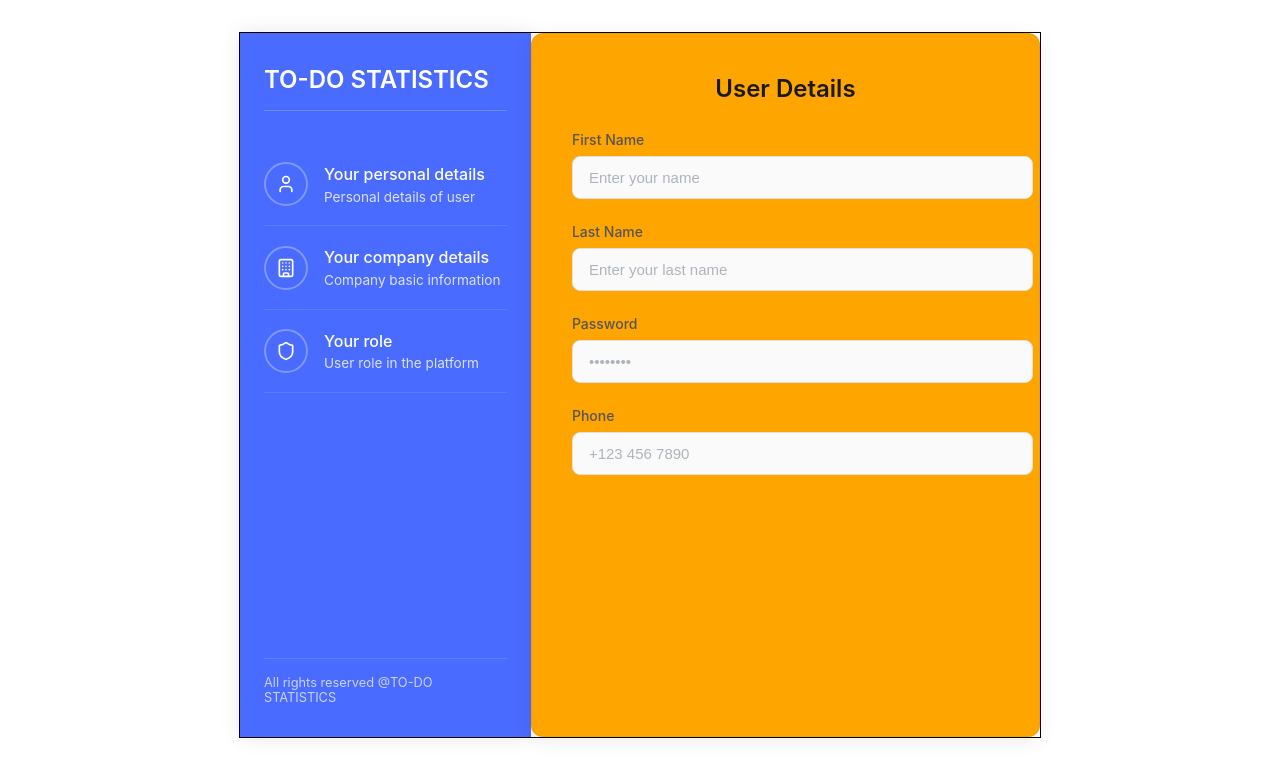
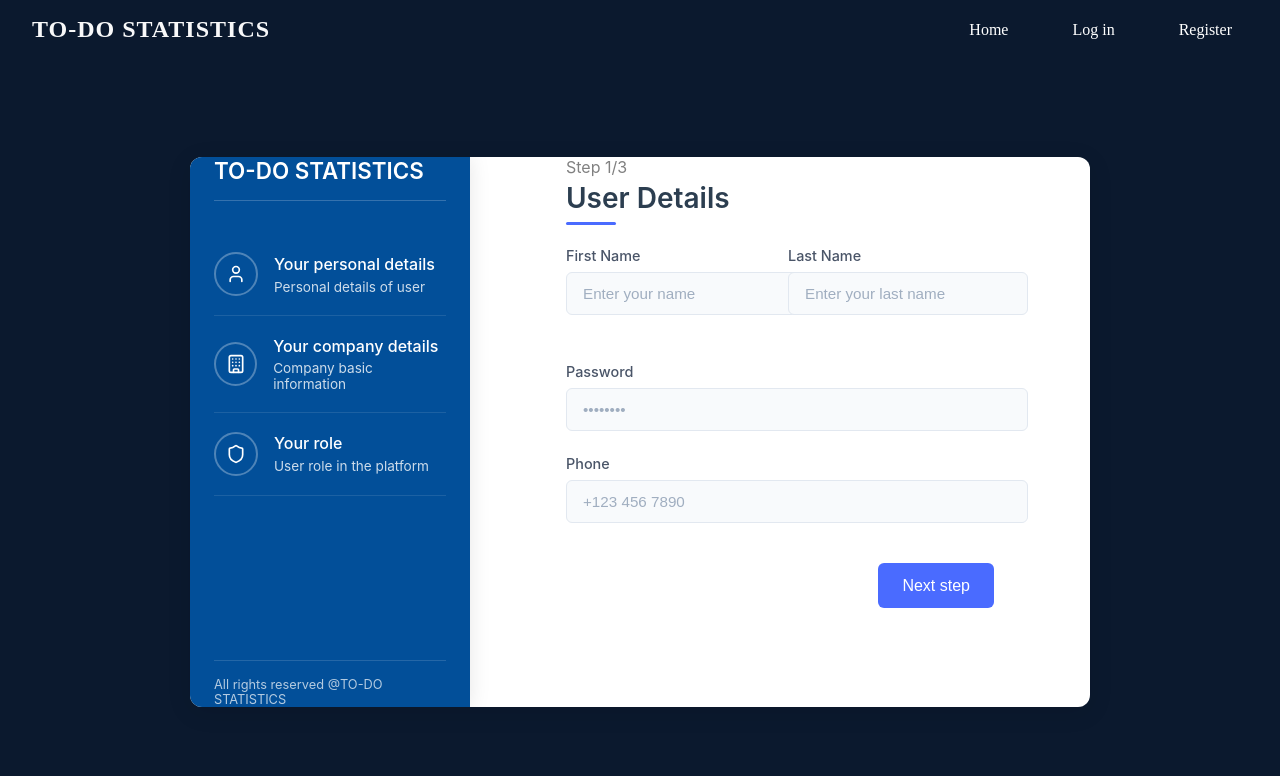
Before and after one commit to sasanedicbn/Mini-app, a Vue app in the folder Mini-app/: page /login in a window 1280 px wide. Shown: the top 776 px of the page. Built offline with nearby package versions, Linux system fonts and the light colour scheme.

Commit message:
Fix some style problem

```diff
--- a/Mini-app/src/App.vue
+++ b/Mini-app/src/App.vue
@@ -1,9 +1,12 @@
 <script setup>
+import Header from './components/Header/Header.vue';
 import HelloWorld from './components/HelloWorld.vue';
+import Main from './components/Main/Main.vue';
 </script>
 
 <template>
- <router-view></router-view>
+    <Header/>
+    <router-view></router-view>
 </template>
 
 <style >
--- a/Mini-app/src/components/Form/AuthForm.vue
+++ b/Mini-app/src/components/Form/AuthForm.vue
@@ -1,10 +1,12 @@
 <template>
+    <div class="main-container">
     <div class="form-container">
      <AuthSideBar/>
       <form class="user-form">
+        <span class="current-action">Step 1/3</span>
         <h2 class="form-title">User Details</h2>
-
-        <div class="form-group">
+        <div class="name-group">
+          <div class="form-group name-input">
             <label for="firstname">First Name</label>
             <input
               type="text"
@@ -14,7 +16,7 @@
             >
           </div>
 
-        <div class="form-group">
+          <div class="form-group name-input">
             <label for="lastname">Last Name</label>
             <input
               type="text"
@@ -23,15 +25,18 @@
               placeholder="Enter your last name"
             >
           </div>
+        </div>
 
         <div class="form-group">
           <label for="password">Password</label>
+          <div class="password-wrapper">
             <input
               type="password"
               id="password"
               class="form-input"
               placeholder="••••••••"
             >
+          </div>
         </div>
 
         <div class="form-group">
@@ -43,40 +48,76 @@
             placeholder="+123 456 7890"
           >
         </div>
+
+        <button type="submit" class="submit-btn">Next step</button>
       </form>
     </div>
+    </div>
 </template>
+
 <script setup>
 import AuthSideBar from './AuthSideBar/AuthSideBar.vue'
-
 </script>
 
 <style scoped>
+.main-container{
+  width: 100%;
+  height: 100vh;
+  background-color: #0B192E;
+  display: flex;
+  align-items: center;
+}
 .form-container {
-    border: 1px solid black;
-    max-width: 800px;
-    margin: 2rem auto;
+    margin:0 auto;
+    margin-top: 10rem;
+    margin-bottom: 6rem;
+    max-width: 900px;
     display: grid;
-    grid-template-columns: 1fr 1.75fr;
-    /* display: flex; */
-    /* padding: 1.5rem; */
+    grid-template-columns: 280px 1fr;
     font-family: 'Inter', 'Segoe UI', sans-serif;
+    border-radius: 12px;
+    overflow: hidden;
+    box-shadow: 0 5px 25px rgba(0, 0, 0, 0.1);
+    background: white;
+    height: 550px;
+    /* min-height: 600px; */
+    /* min-height: 400px;
+    max-height:800px; */
 }
 
 .user-form {
-    background: orange;
-    padding: 2.5rem;
-    border-radius: 12px;
-    box-shadow: 0 4px 20px rgba(0, 0, 0, 0.08);
-    border: 1px solid rgba(0, 0, 0, 0.05);
+    padding: 0rem 6rem;
+    display: flex;
+    flex-direction: column;
 }
 
 .form-title {
-    font-size: 1.5rem;
+    font-size: 1.75rem;
     font-weight: 600;
-    color: #1a1a1a;
-    margin-bottom: 1.75rem;
-    text-align: center;
+    color: #2c3e50;
+    margin-bottom: 2rem;
+    position: relative;
+}
+
+.form-title::after {
+    content: '';
+    position: absolute;
+    bottom: -10px;
+    left: 0;
+    width: 50px;
+    height: 3px;
+    background: #4a6bff;
+    border-radius: 3px;
+}
+
+.name-group {
+    display: flex;
+    gap: 1rem;
+    margin-bottom: 1.5rem;
+}
+
+.name-input {
+    flex: 1;
 }
 
 .form-group {
@@ -85,36 +126,65 @@
 
 .form-group label {
     display: block;
+    font-size: 0.9rem;
+    font-weight: 500;
+    color: #4a5568;
     margin-bottom: 0.5rem;
-    font-size: 0.875rem;
-    font-weight: 500;
-    color: #555;
 }
 
 .form-input {
     width: 100%;
     padding: 0.75rem 1rem;
-    border: 1px solid #e0e0e0;
-    border-radius: 8px;
-    font-size: 0.9375rem;
-    transition: all 0.25s ease;
-    background-color: #fafafa;
-  }
-
-  .form-input:hover {
-    border-color: #c0c0c0;
-    background-color: #f5f5f5;
+    border: 1px solid #e2e8f0;
+    border-radius: 6px;
+    font-size: 0.95rem;
+    transition: all 0.3s ease;
+    background-color: #f8fafc;
 }
 
 .form-input:focus {
     outline: none;
-    border-color: #7c3aed;
+    border-color: #4a6bff;
+    box-shadow: 0 0 0 3px rgba(74, 107, 255, 0.2);
     background-color: white;
-    box-shadow: 0 0 0 3px rgba(124, 58, 237, 0.15);
 }
 
 .form-input::placeholder {
-    color: #9ca3af;
-    opacity: 0.8;
+    color: #a0aec0;
+}
+
+.password-wrapper {
+    position: relative;
+}
+
+.submit-btn {
+    margin-top: 1rem;
+    background: #4a6bff;
+    color: white;
+    border: none;
+    padding: 0.85rem 1.5rem;
+    font-size: 1rem;
+    font-weight: 500;
+    border-radius: 6px;
+    cursor: pointer;
+    transition: all 0.3s ease;
+    align-self: flex-end;
+}
+
+.submit-btn:hover {
+    background: #3a5bef;
+    transform: translateY(-2px);
+    box-shadow: 0 4px 12px rgba(74, 107, 255, 0.3);
+}
+
+.submit-btn:active {
+    transform: translateY(0);
+}
+.current-action{
+    text-align: left;
+    margin-bottom: 4px;
+}
+.current-action{
+    color: grey;
 }
 </style>
--- a/Mini-app/src/components/Form/AuthSideBar/AuthSideBar.vue
+++ b/Mini-app/src/components/Form/AuthSideBar/AuthSideBar.vue
@@ -26,17 +26,17 @@ const authSideBarData = ref([
 
 <style scoped>
 .auth-sidebar {
-    background-color: #4a6bff;
+    background-color: #024F99;
     display: flex;
     flex-direction: column;
-    padding: 2rem 1.5rem;
-    min-height: 80vh;
+    padding: 0rem 1.5rem;
+    /* height: 80%; */
     color: white;
     box-shadow: 0 0 20px rgba(0, 0, 0, 0.1);
 }
 
 .sidebar-title {
-    font-size: 1.5rem;
+    font-size: 1.4rem;
     font-weight: 600;
     margin-bottom: 2rem;
     padding-bottom: 1rem;
--- a/Mini-app/src/components/Main/Main.vue
+++ b/Mini-app/src/components/Main/Main.vue
@@ -1,5 +1,4 @@
 <template>
- <Header/>
     <div class="hero-section">
       <div class="hero-content">
         <h4 class="subtitle">TO-DO STATISTICS</h4>
```
Lines whose indentation alone changed are shown as unchanged.
